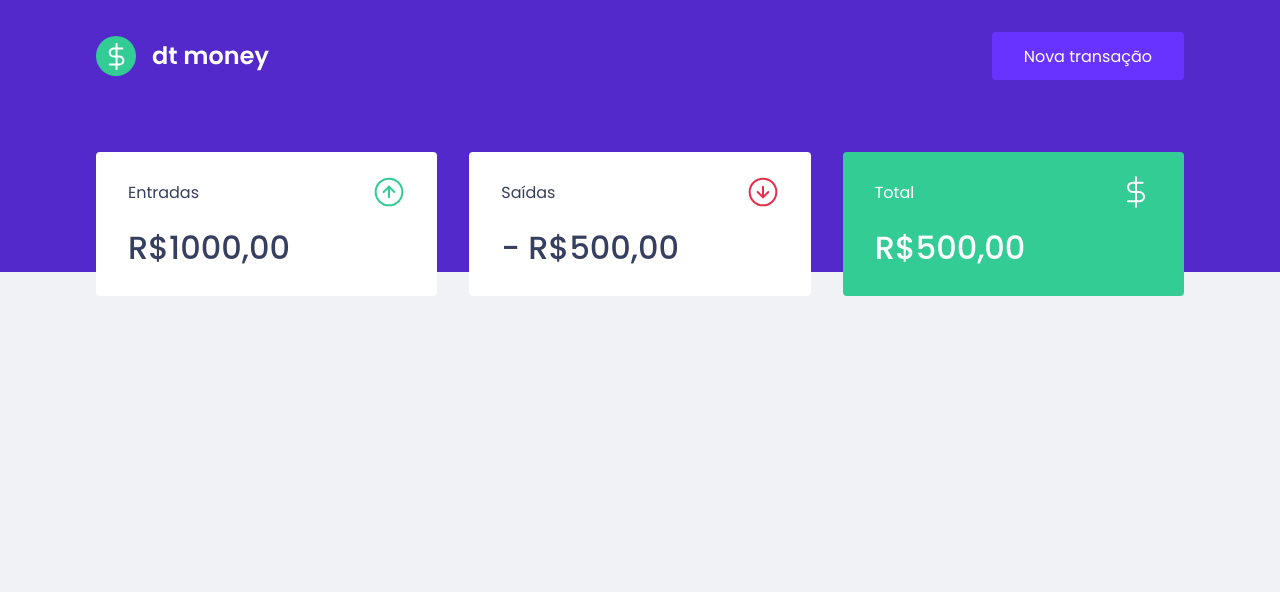
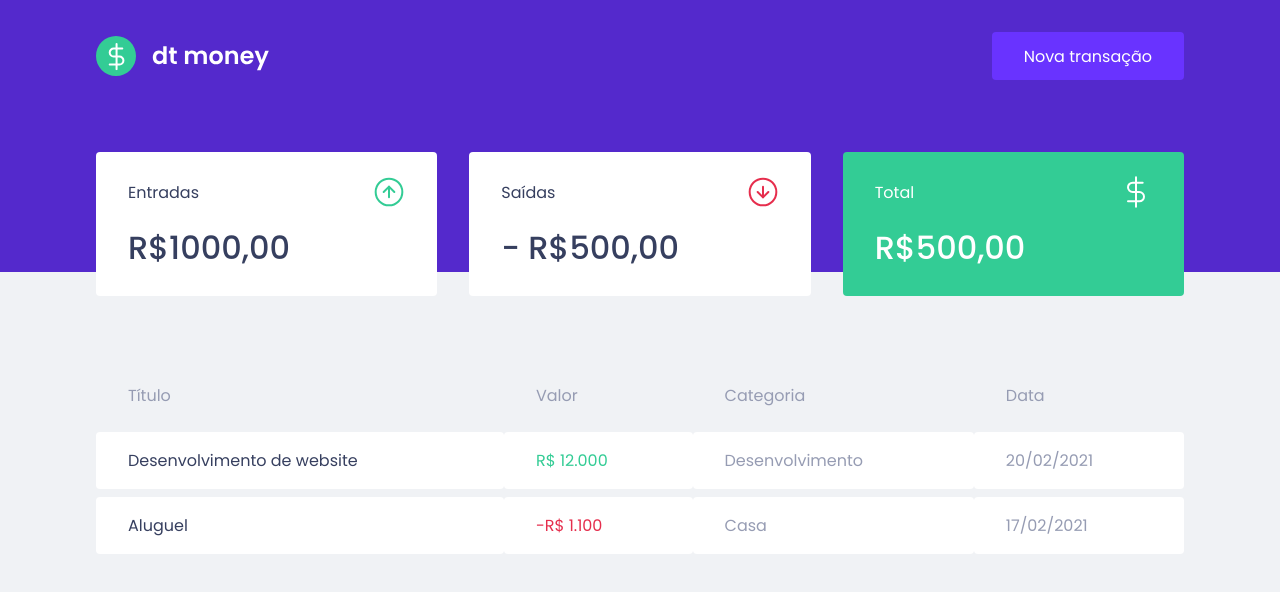
Before and after one commit to Lucaslimasz/ignite-dtmoney, a React (Create React App) app: page / in a window 1280 px wide. Shown: the top 592 px of the page. Built offline with nearby package versions, Linux system fonts and the light colour scheme.

Commit message:
feat: transactions table

```diff
--- a/src/components/Dashboard/index.tsx
+++ b/src/components/Dashboard/index.tsx
@@ -1,11 +1,13 @@
 import { Container } from './styles';
 
-import {Summary} from '../Summary';
+import { Summary } from '../Summary';
+import { TransactionsTable } from '../TransactionsTable';
 
 export function Dashboard() {
   return(
     <Container>
       <Summary />
+      <TransactionsTable />
     </Container>
   )
 }
--- /dev/null
+++ b/src/components/TransactionsTable/index.tsx
@@ -0,0 +1,33 @@
+import { Container } from './styles';
+
+export function TransactionsTable() {
+  return (
+    <Container>
+      <table>
+        <thead>
+          <tr>
+            <th>Título</th>
+            <th>Valor</th>
+            <th>Categoria</th>
+            <th>Data</th>
+          </tr>
+        </thead>
+
+        <tbody>
+          <tr>
+            <td>Desenvolvimento de website</td>
+            <td className="deposit">R$ 12.000</td>
+            <td>Desenvolvimento</td>
+            <td>20/02/2021</td>
+          </tr>
+          <tr>
+            <td>Aluguel</td>
+            <td className="withdraw">-R$ 1.100</td>
+            <td>Casa</td>
+            <td>17/02/2021</td>
+          </tr>
+        </tbody>
+      </table>
+    </Container>
+  );
+};
--- /dev/null
+++ b/src/components/TransactionsTable/styles.ts
@@ -0,0 +1,38 @@
+import styled from 'styled-components';
+
+export const Container = styled.div`
+  margin-top: 4rem;
+
+  table {
+    width: 100%;
+    border-spacing: 0 0.5rem;
+
+    th {
+      color: var(--text-body);
+      font-weight: 400;
+      padding: 1rem 2rem;
+      text-align: left;
+      line-height: 1.5rem;
+    }
+
+    td {
+      padding: 1rem 2rem;
+      border: 0;
+      background: var(--shape);
+      color: var(--text-body);
+      border-radius: 0.25rem;
+
+      &:first-child {
+        color: var(--text-title);
+      }
+
+      &.deposit {
+        color: var(--green);
+      }
+
+      &.withdraw {
+        color: var(--red);
+      }
+    }
+  }
+`;
--- a/src/styles/global.ts
+++ b/src/styles/global.ts
@@ -10,7 +10,7 @@
     --blue-light: #6933FF;
 
     --text-title: #363F5F;
-    --tet-body: #969CB3;
+    --text-body: #969CB3;
 
     --shape: #fff;
   }
```
